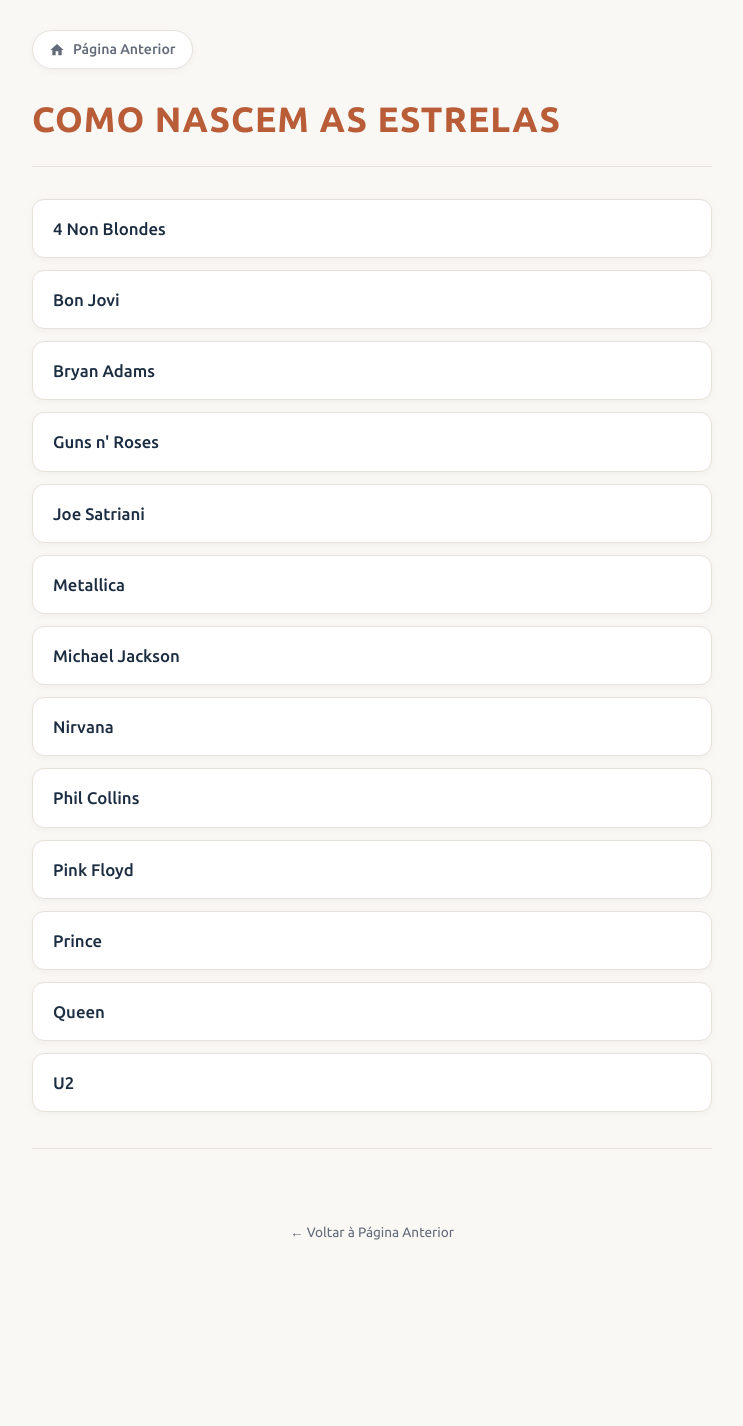
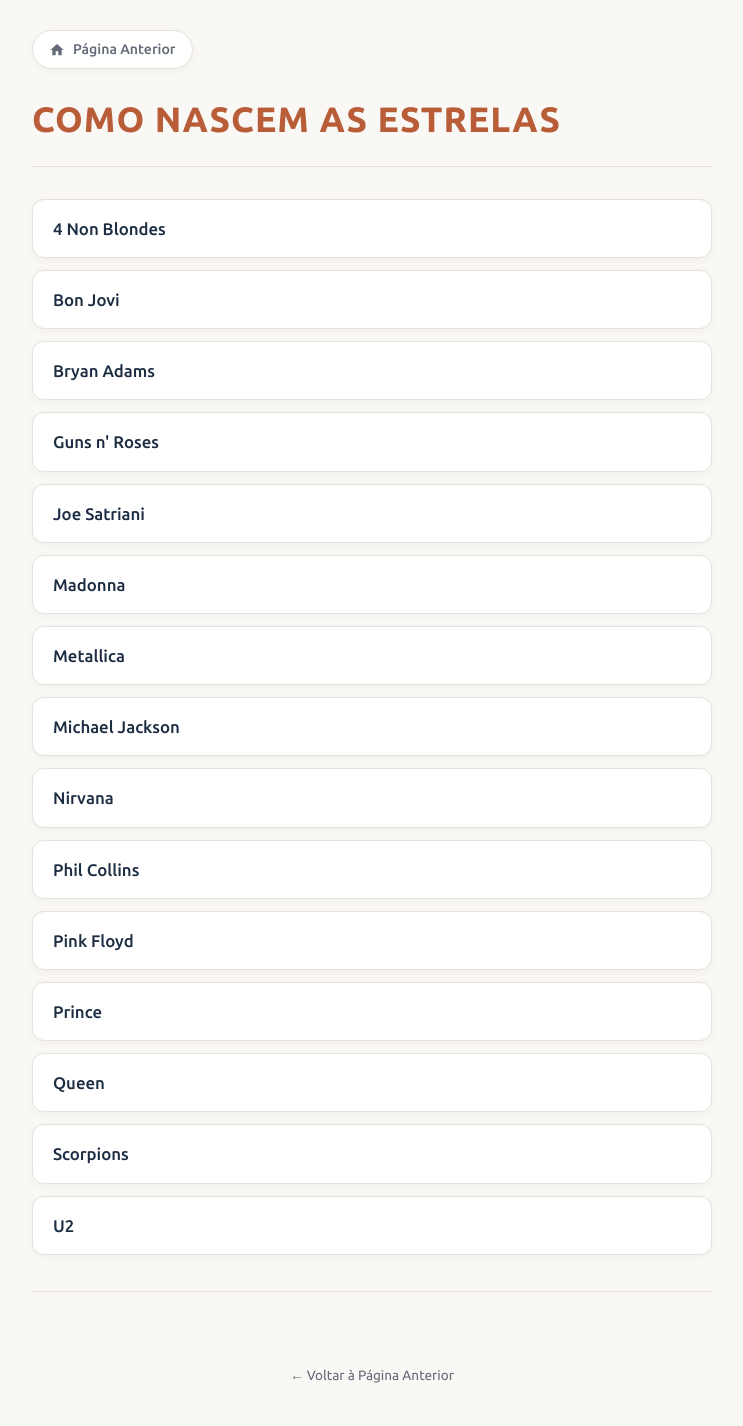
Before and after one commit to joaquim-capitao/musica, a Jekyll site: the page artistas/index.html, which Jekyll copies as it is, in a window 1280 px wide. Shown: the whole page, without its empty margins (268-1011 px from the left). Built offline with Jekyll 4.4.1, drawn with Linux system fonts in a browser that asks for light colours; before the commit the page ends 1283 px from its top, so only the background shows below that.

Commit message:
Atualizar o index.html

```diff
--- a/artistas/index.html
+++ b/artistas/index.html
@@ -237,15 +237,22 @@
       <li><a href="https://joaquim-capitao.github.io/musica/artistas/bryan-adams"><span class="title">Bryan Adams</span></a></li>
       <li><a href="https://joaquim-capitao.github.io/musica/artistas/guns-and-roses"><span class="title">Guns n' Roses</span></a></li>
      <li><a href="https://joaquim-capitao.github.io/musica/artistas/joe-satriani"><span class="title">Joe Satriani</span></a></li>
+
+
+      <li><a href="https://joaquim-capitao.github.io/musica/artistas/madonna"><span class="title">Madonna</span></a></li>
+
       <li><a href="https://joaquim-capitao.github.io/musica/artistas/metallica"><span class="title">Metallica</span></a></li>
       <li><a href="https://joaquim-capitao.github.io/musica/artistas/michael-jackson"><span class="title">Michael Jackson</span></a></li>
       <li><a href="https://joaquim-capitao.github.io/musica/artistas/nirvana"><span class="title">Nirvana</span></a></li>
 
-<li><a href="https://joaquim-capitao.github.io/musica/artistas/phil-collins"><span class="title">Phil Collins</span></a></li>
+     <li><a href="https://joaquim-capitao.github.io/musica/artistas/phil-collins"><span class="title">Phil Collins</span></a></li>
 
       <li><a href="https://joaquim-capitao.github.io/musica/artistas/pink-floyd"><span class="title">Pink Floyd</span></a></li>
       <li><a href="https://joaquim-capitao.github.io/musica/artistas/prince"><span class="title">Prince</span></a></li>
       <li><a href="https://joaquim-capitao.github.io/musica/artistas/queen"><span class="title">Queen</span></a></li>
+
+      <li><a href="https://joaquim-capitao.github.io/musica/artistas/scorpions"><span class="title">Scorpions</span></a></li>
+
       <li><a href="https://joaquim-capitao.github.io/musica/artistas/u2"><span class="title">U2</span></a></li>
 
 
```
